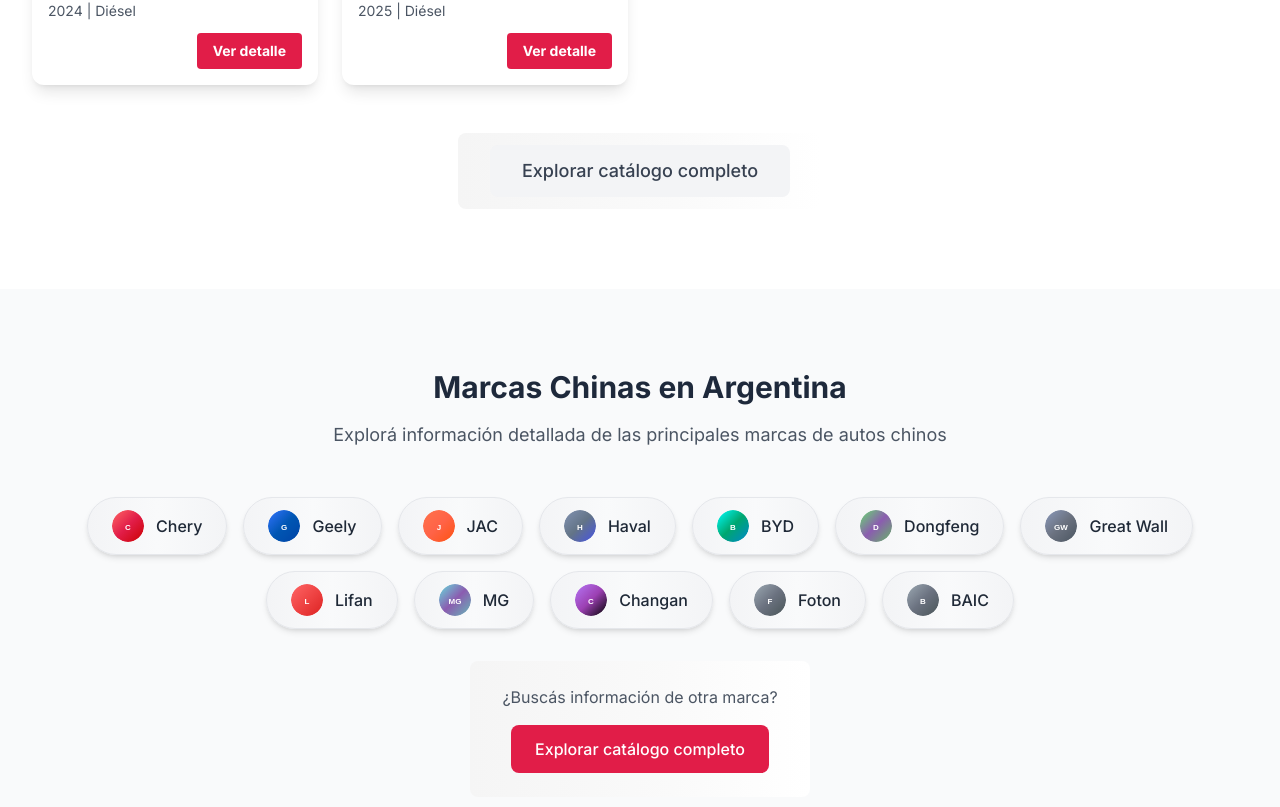
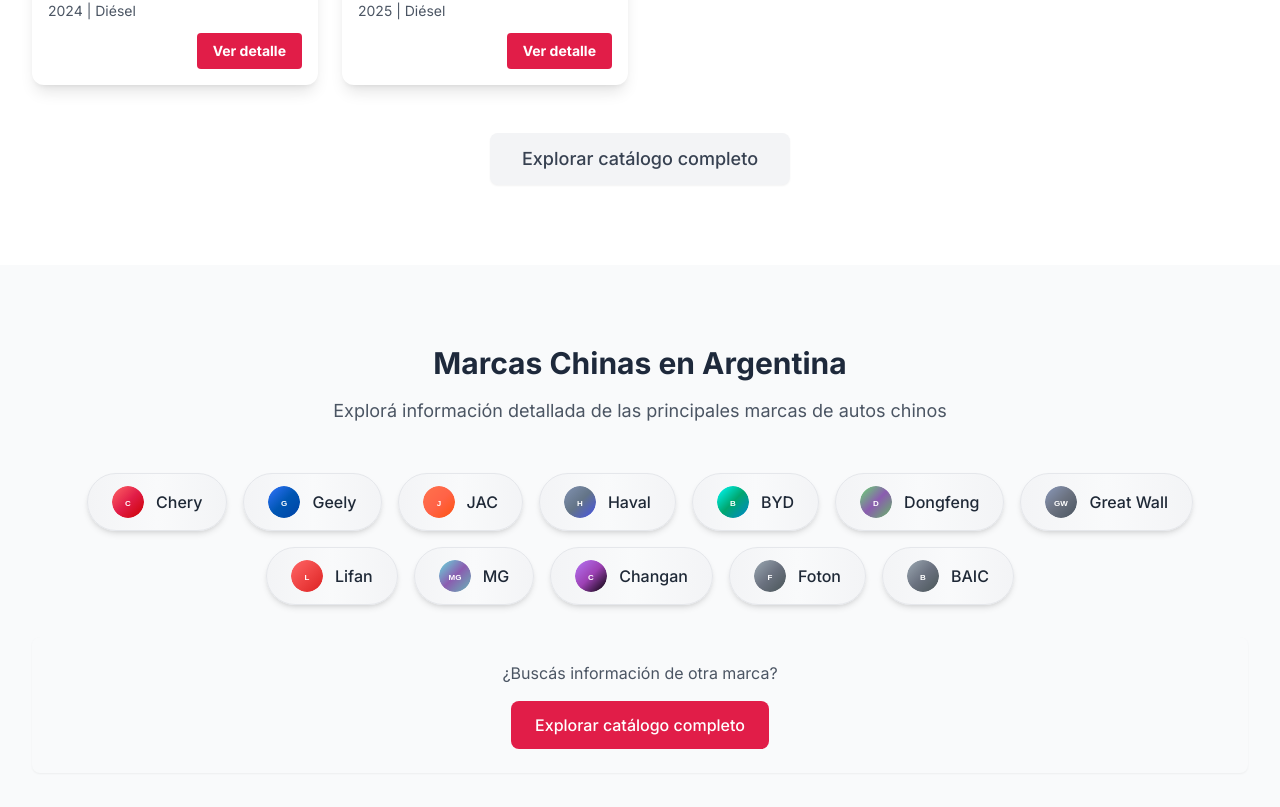
Before and after one commit to martingalmarino/autoschinos, a React (Vite) app: page / in a window 1280 px wide. Shown: the part 1893-2700 px from the top of the page. Built offline with nearby package versions, Linux system fonts and the light colour scheme.

Commit message:
Revert gradients and apply subtle shadow to button containers

```diff
--- a/src/components/BrandPills.tsx
+++ b/src/components/BrandPills.tsx
@@ -113,7 +113,7 @@
         </div>
 
         <div className="text-center mt-8">
-          <div className="inline-block rounded-lg px-8 py-6" style={{ background: 'linear-gradient(to right, #f5f5f5 0%, #fafafa 60%, #ffffff 100%)' }}>
+          <div className="bg-gray-50 rounded-lg px-8 py-6 shadow-sm">
             <p className="text-gray-600 mb-4">
               ¿Buscás información de otra marca?
             </p>
--- a/src/components/FAQ.tsx
+++ b/src/components/FAQ.tsx
@@ -96,7 +96,7 @@
         </div>
 
         <div className="text-center mt-12">
-          <div className="rounded-lg p-8" style={{ background: 'linear-gradient(to right, #f5f5f5 0%, #fafafa 60%, #ffffff 100%)' }}>
+          <div className="bg-gray-50 rounded-lg p-8 shadow-sm">
             <h3 className="text-xl font-semibold text-gray-900 mb-4">
               ¿Tenés más preguntas sobre autos chinos?
             </h3>
--- a/src/components/FeaturedModels.tsx
+++ b/src/components/FeaturedModels.tsx
@@ -200,14 +200,12 @@
         </div>
 
         <div className="text-center mt-12">
-          <div className="inline-block rounded-lg px-8 py-3" style={{ background: 'linear-gradient(to right, #f5f5f5 0%, #fafafa 60%, #ffffff 100%)' }}>
-            <button
-              className="btn-secondary text-lg px-8 py-3"
-              onClick={() => window.location.href = '/catalogo'}
-            >
-              Explorar catálogo completo
-            </button>
-          </div>
+          <button
+            className="btn-secondary text-lg px-8 py-3 shadow-sm"
+            onClick={() => window.location.href = '/catalogo'}
+          >
+            Explorar catálogo completo
+          </button>
         </div>
       </div>
     </section>
```
